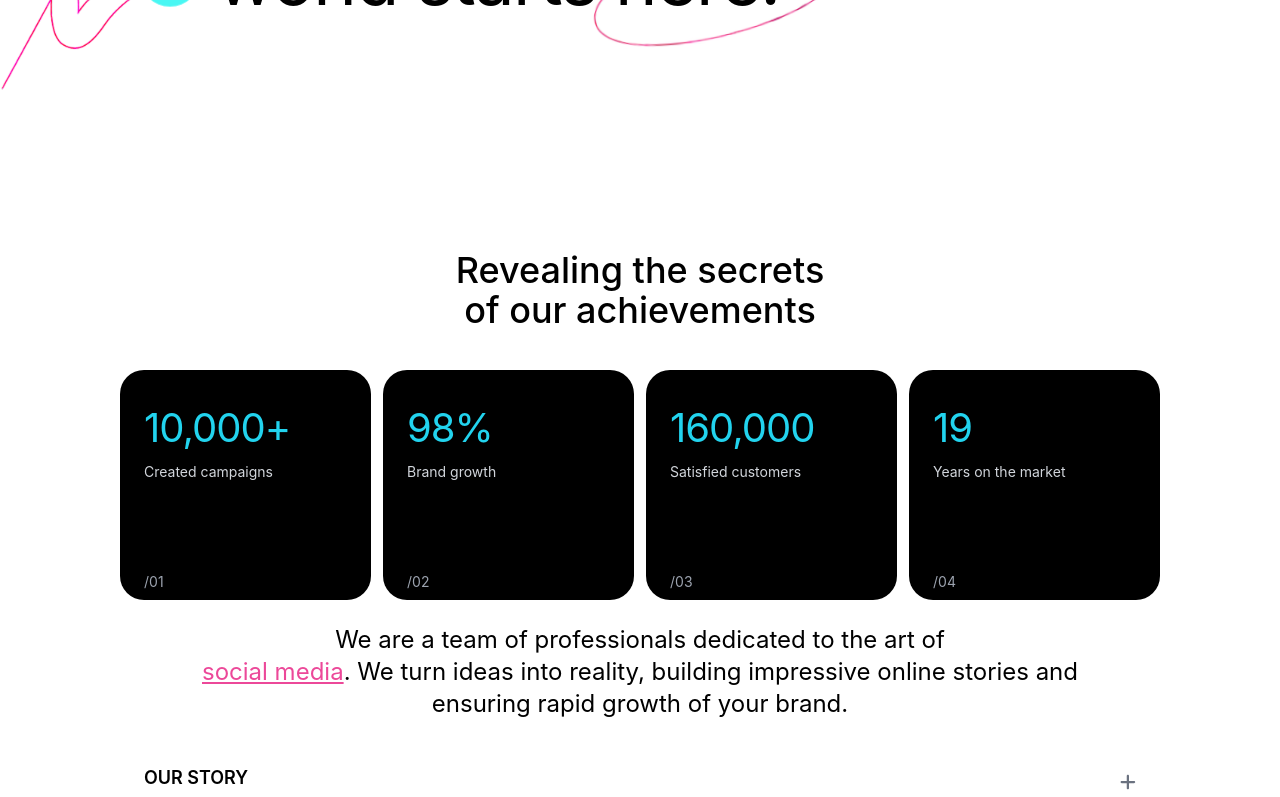
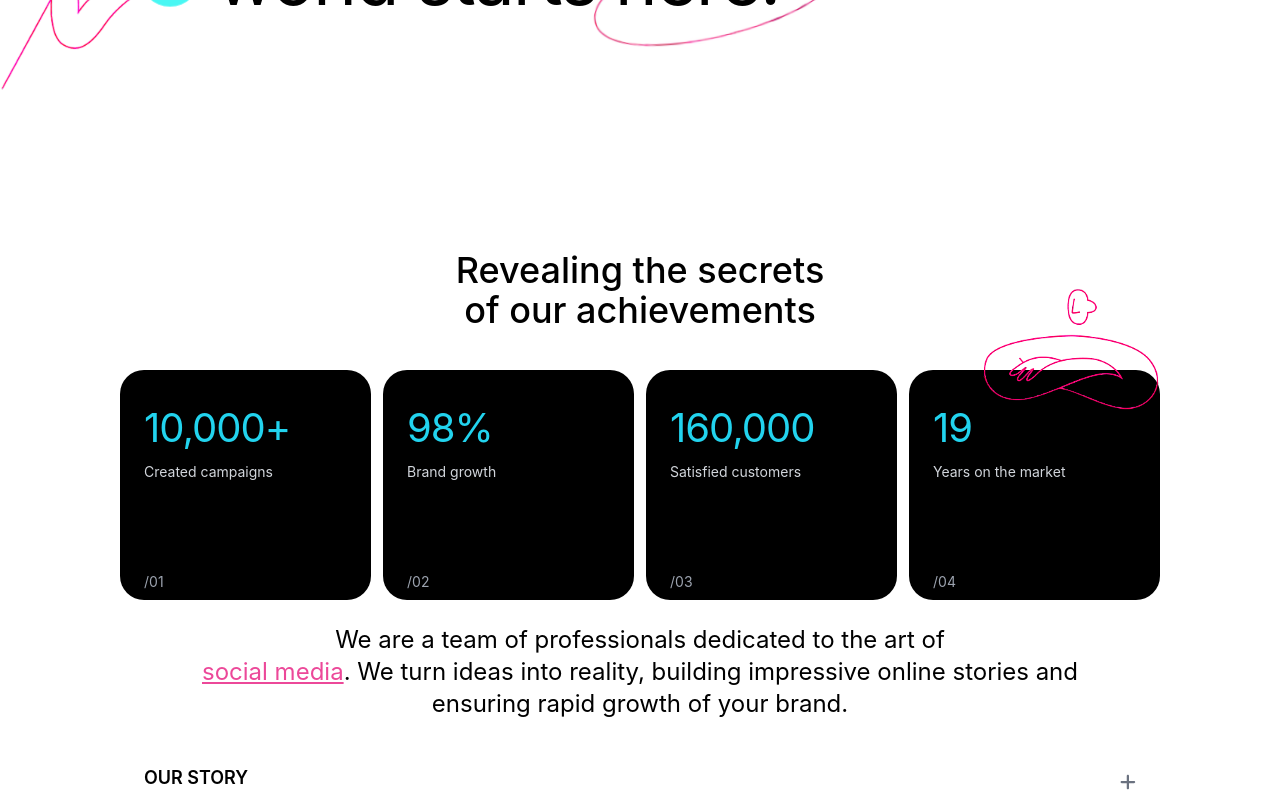
Before and after one commit to Hamzanaeem00/flow, a React (Vite) app: page / in a window 1280 px wide. Shown: the part 487-1284 px from the top of the page. Built offline with nearby package versions, Linux system fonts and the light colour scheme; a web font is replaced by a local one.

Commit message:
add image

```diff
--- a/src/components/Achievements.jsx
+++ b/src/components/Achievements.jsx
@@ -3,6 +3,7 @@ import { gsap } from "gsap";
 import { ScrollTrigger } from "gsap/ScrollTrigger";
 import Card from "./Card";
 import Accordion from "./Accordian";
+
 
 gsap.registerPlugin(ScrollTrigger);
 
@@ -48,12 +49,12 @@ const Achievements = () => {
     { stat: "10,000+", description: "Created campaigns", number: "/01" },
     { stat: "98%", description: "Brand growth", number: "/02" },
     { stat: "160,000", description: "Satisfied customers", number: "/03" },
-    { stat: "19", description: "Years on the market", number: "/04" },
+    { stat: "19", description: "Years on the market", number: "/04", isLastCard: true  },
   ];
 
   return (
     <div className="max-w-[85vw] mx-auto px-6 py-10">
-      <div className="grid grid-cols-4 md:grid-cols-2 lg:grid-cols-4 sm:grid-cols-2 xs:grid-cols-1 gap-2 lg:gap-3 xl:gap-2 2xl:gap-2">
+      <div className="grid grid-cols-4 md:grid-cols-2 lg:grid-cols-4 sm:grid-cols-2 xs:grid-cols-1 gap-2 lg:gap-3 xl:gap-2 2xl:gap-2 relative">
         {cardsData.map((card, index) => (
           <div
             key={index}
@@ -63,6 +64,7 @@ const Achievements = () => {
               stat={card.stat}
               description={card.description}
               number={card.number}
+              isLastCard={card.isLastCard}
             />
           </div>
         ))}
--- a/src/components/Card.jsx
+++ b/src/components/Card.jsx
@@ -7,13 +7,17 @@ const Card = ({ stat, description, number, isLastCard }) => {
       {/* Card Container */}
       <div className="bg-black w-full max-w-[300px] h-[230px] rounded-3xl cursor-pointer transition-transform transform group-hover:scale-105 group-hover:shadow-2xl group-hover:shadow-cyan-500/50 duration-300">
         <div className="py-2 px-6 flex flex-col justify-between h-full relative">
-          {/* Hidden Image */}
-          {/* <img
-            src={cardhover}
-            width="120px"
+          {/* {isLastCard === true?  */}
+          {/* ( */}
+            <img
+            src={isLastCard? cardhover : "" }
+            maxWidth="180px"
             alt=""
-            className="card-show absolute z-10 left-1/2 top-[-50px] bg-white rounded-3xl transition-all duration-300 opacity-0 transform scale-75 group-hover:opacity-100 group-hover:scale-100 group-hover:translate-y-2"
-          /> */}
+            className=' absolute top-[-90px] right-[0px] z-10'
+          />
+          {/* ) */}
+          {/* : ""} */}
+
           <div className="space-y-1 mt-5 text-left">
             <p className="text-[40px] font-normal tracking-tight text-cyan-400">
               {stat}
--- a/src/pages/About.jsx
+++ b/src/pages/About.jsx
@@ -1,5 +1,6 @@
 import React from 'react'
 import Achievements from '../components/Achievements'
+
 
 const About = () => {
   return (
@@ -8,6 +9,7 @@ const About = () => {
       Revealing the secrets <br /> of our achievements
     </h2>
 
+
     <Achievements />
   </div>
   )
```
